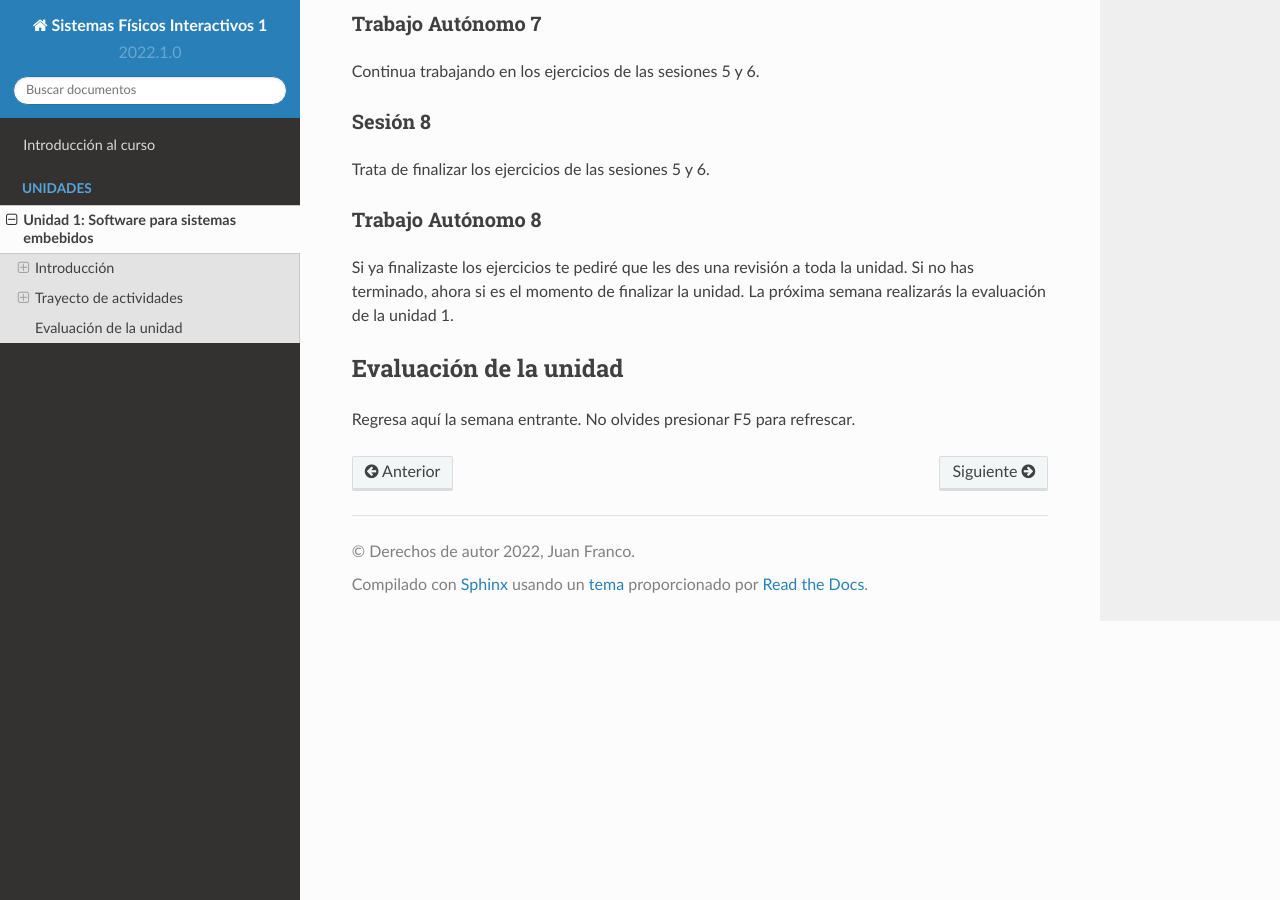
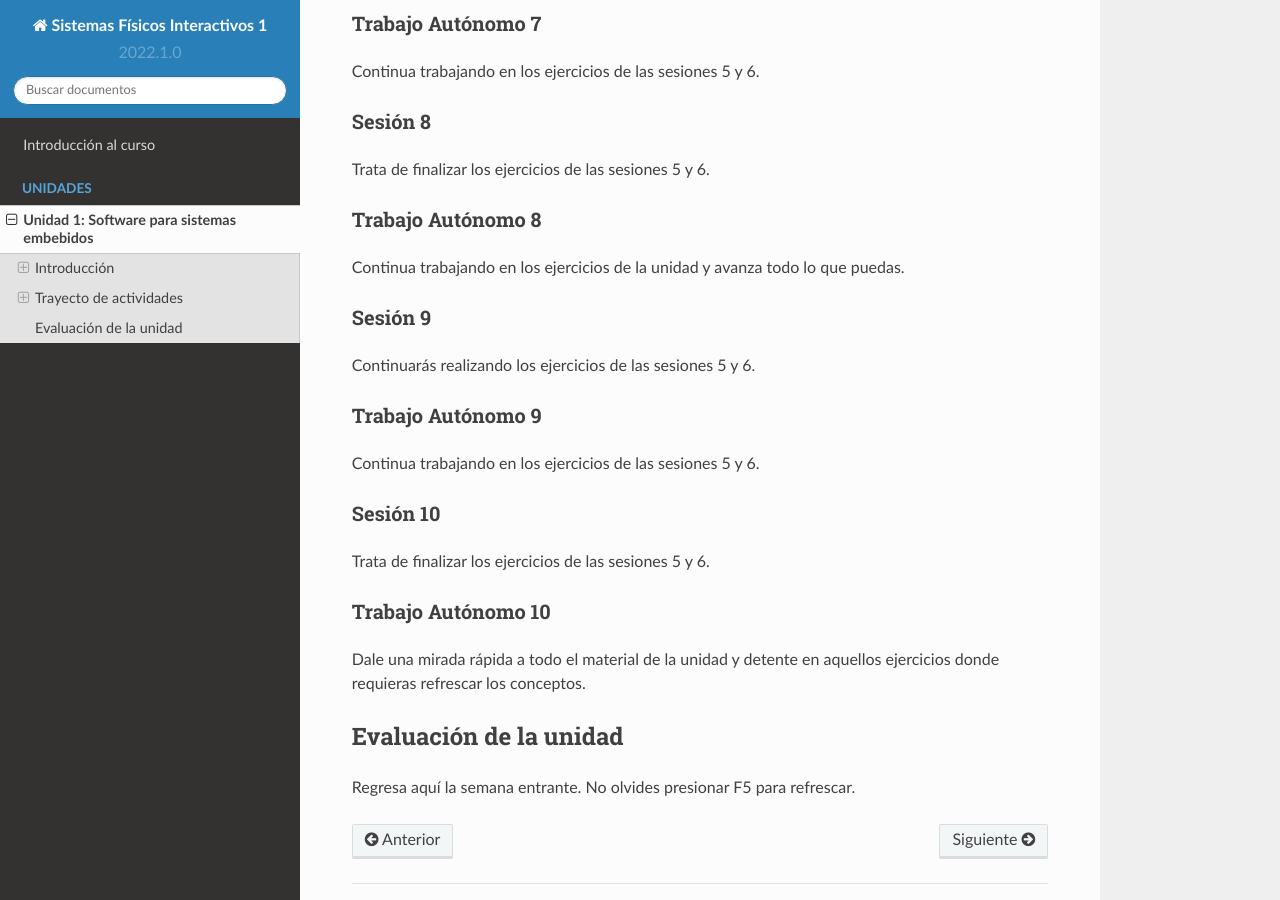
Before and after one commit to juanferfranco/SistemasFisicosInteractivos1, a Sphinx documentation site: the page built from docs/_unidad1/unidad1.rst, in a window 1280 px wide and 900 px high, scrolled down 20577 px. Built offline with Sphinx 7.4.7 and the Read the Docs theme 2.0.0, drawn with Linux system fonts in a browser that asks for light colours.

Commit message:
add unit 1 sesion 9 and 10

```diff
--- a/docs/_unidad1/unidad1.rst
+++ b/docs/_unidad1/unidad1.rst
@@ -962,9 +962,30 @@ Trata de finalizar los ejercicios de las sesiones 5 y 6.
 Trabajo Autónomo 8
 *********************
 
-Si ya finalizaste los ejercicios te pediré que les des una revisión a toda la unidad. Si
-no has terminado, ahora si es el momento de finalizar la unidad. La próxima semana realizarás
-la evaluación de la unidad 1.
+Continua trabajando en los ejercicios de la unidad y avanza todo lo que puedas.
+
+
+Sesión 9
+**********
+
+Continuarás realizando los ejercicios de las sesiones 5 y 6.
+
+Trabajo Autónomo 9
+*********************
+
+Continua trabajando en los ejercicios de las sesiones 5 y 6.
+
+Sesión 10
+**********
+
+Trata de finalizar los ejercicios de las sesiones 5 y 6.
+
+Trabajo Autónomo 10
+*********************
+
+Dale una mirada rápida a todo el material de la unidad y detente en aquellos
+ejercicios donde requieras refrescar los conceptos.
+
 
 Evaluación de la unidad
 -------------------------
```
Also changed, not shown: docs/_intro/intro.rst (+5 -5 lines).
